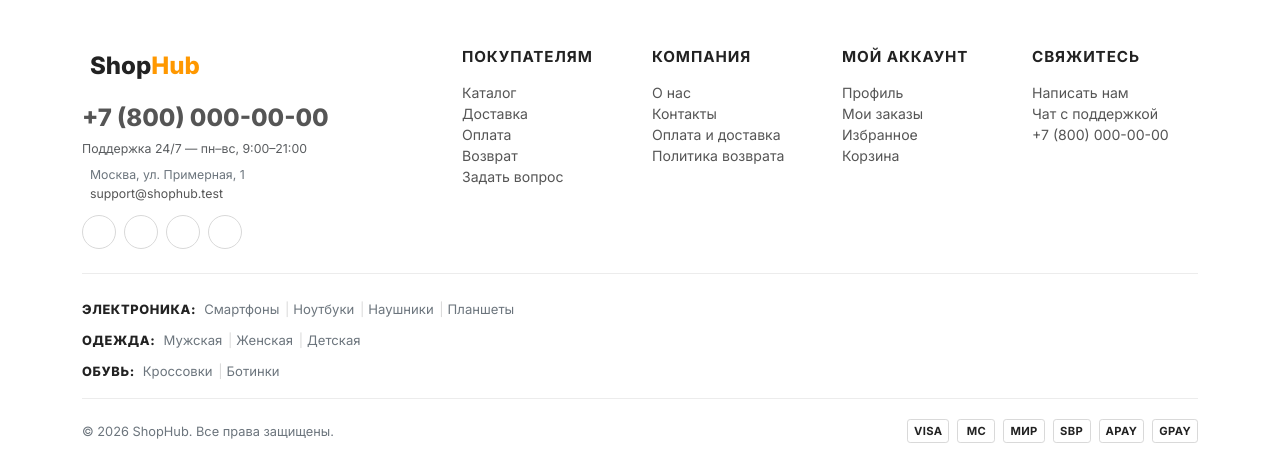
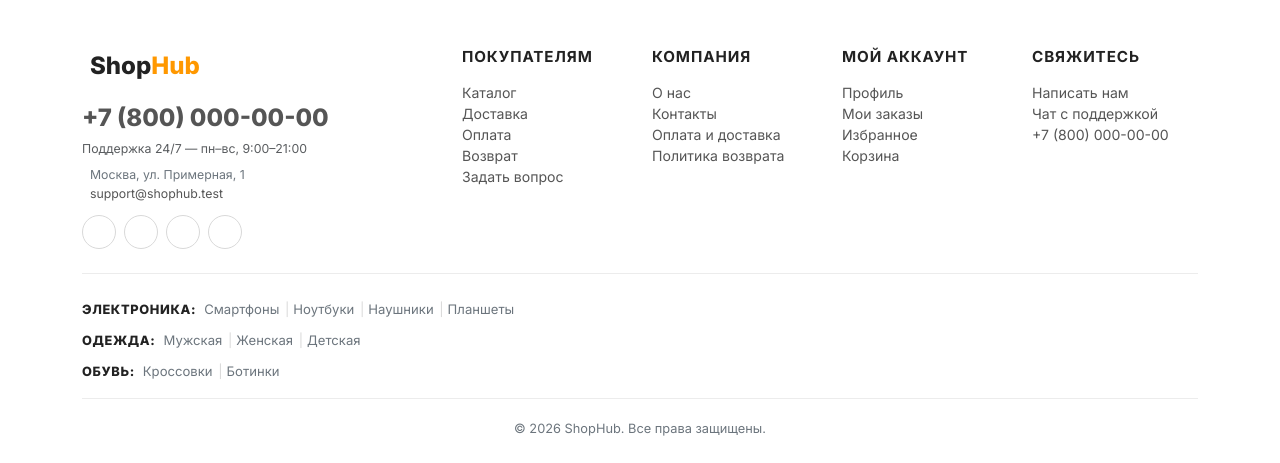
Before and after one commit to sanyas19997-commits/shoperr, a Laravel app: page / in a window 1280 px wide. Shown: the part 4825-5288 px from the top of the page. After the commit the page ends 5261 px from the top, so only its background shows below. Run offline with Laravel 10, Linux system fonts and the light colour scheme; data comes from the database, SQL or seed files in the repository; data that the repository does not hold is empty; style sheets or scripts are compiled from the project's sources; some libraries are stand-ins or nearby versions.

Commit message:
fix(footer): убрал payment-методы, центрировал копирайт
Co-Authored-By: aurilianaughty <sanyas19997@gmail.com>

```diff
--- a/resources/css/app.scss
+++ b/resources/css/app.scss
@@ -903,6 +903,10 @@ a { transition: color 0.15s ease; }
     flex-wrap: wrap;
     gap: 1rem;
 }
+.footer .copyright.copyright--center {
+    justify-content: center;
+    text-align: center;
+}
 .payment-methods { display: inline-flex; gap: 0.5rem; flex-wrap: wrap; }
 .payment-methods .pm {
     display: inline-flex; align-items: center; justify-content: center;
--- a/resources/js/components/AppFooter.vue
+++ b/resources/js/components/AppFooter.vue
@@ -81,16 +81,8 @@
                 </div>
             </div>
 
-            <div class="copyright">
-                <div>© {{ year }} ShopHub. Все права защищены.</div>
-                <div class="payment-methods">
-                    <span class="pm">VISA</span>
-                    <span class="pm">MC</span>
-                    <span class="pm">МИР</span>
-                    <span class="pm">SBP</span>
-                    <span class="pm">APAY</span>
-                    <span class="pm">GPAY</span>
-                </div>
+            <div class="copyright copyright--center">
+                © {{ year }} ShopHub. Все права защищены.
             </div>
         </div>
     </footer>
```
